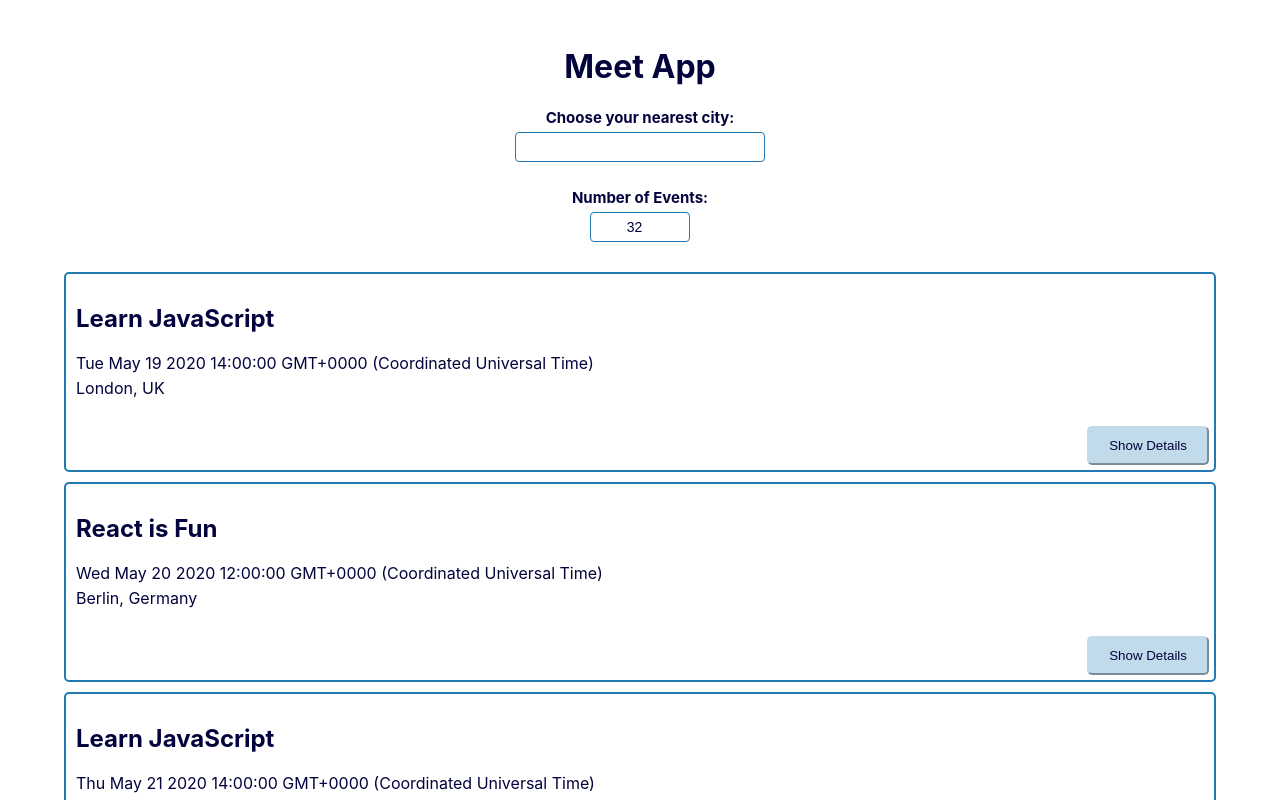
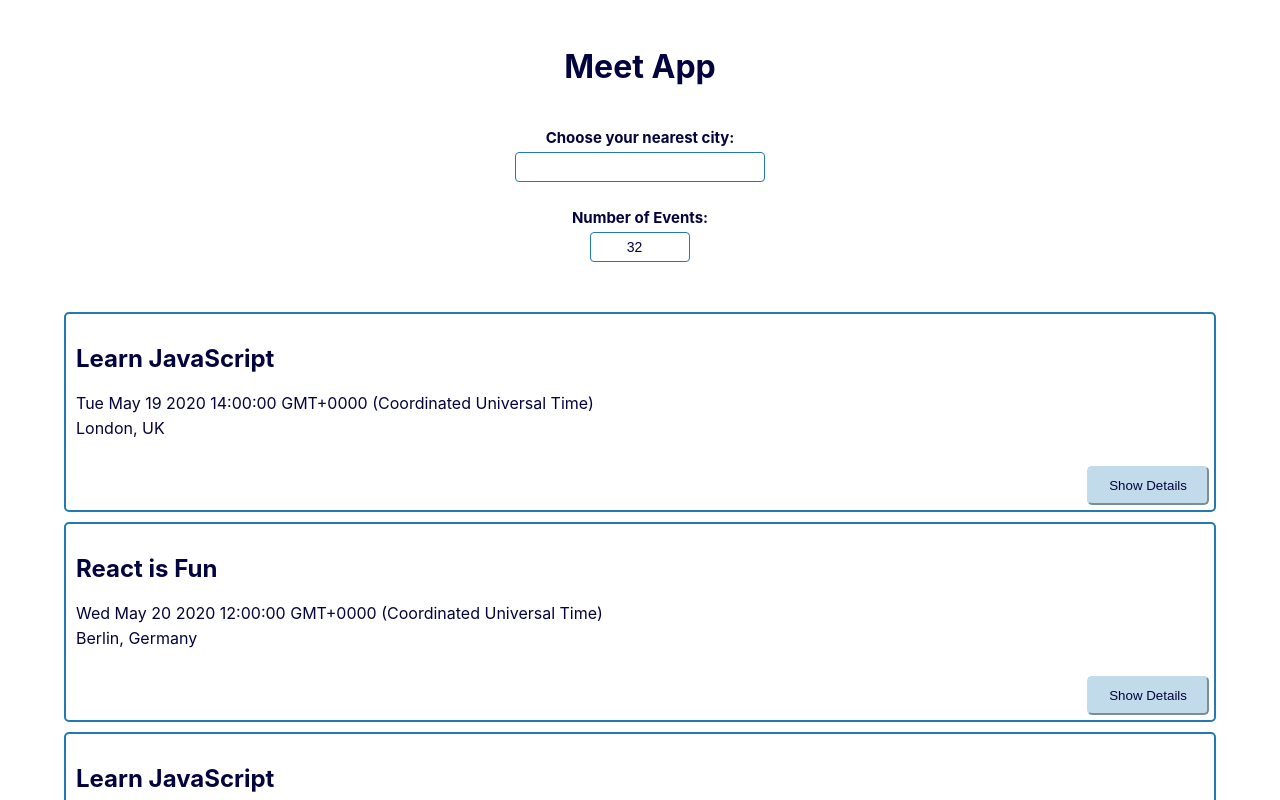
Before and after one commit to Doris24/meet, a React (Create React App) app: page / in a window 1280 px wide. Shown: the top 800 px of the page. Built offline with nearby package versions, Linux system fonts and the light colour scheme; what atatus-spa would draw is missing.

Commit message:
fixed alert position

```diff
--- a/src/App.css
+++ b/src/App.css
@@ -61,6 +61,7 @@ input[type="number"] {
 input[type="number"] {
   width: 100px;
   text-align: center;
+
 }
 
 .label {
@@ -163,8 +164,11 @@ input[type="number"] {
 }
 
 .Alert {
-  position: fixed;
-  top: 20px;
+  /* background-color: green; */
+  max-width: 200px;
+  margin: 0px auto;
+  text-align: center;
+  min-height: 20px;
 }
 
 .data-vis-wrapper {
--- a/src/CitySearch.js
+++ b/src/CitySearch.js
@@ -55,7 +55,10 @@ class CitySearch extends Component {
 
     return (
       <div className="CitySeach" >
-        <InfoAlert text={this.state.infoText} />
+        <div>
+          <InfoAlert text={this.state.infoText} />
+        </div>
+
         <label className="label">Choose your nearest city:</label>
         <br />
         <input
```
